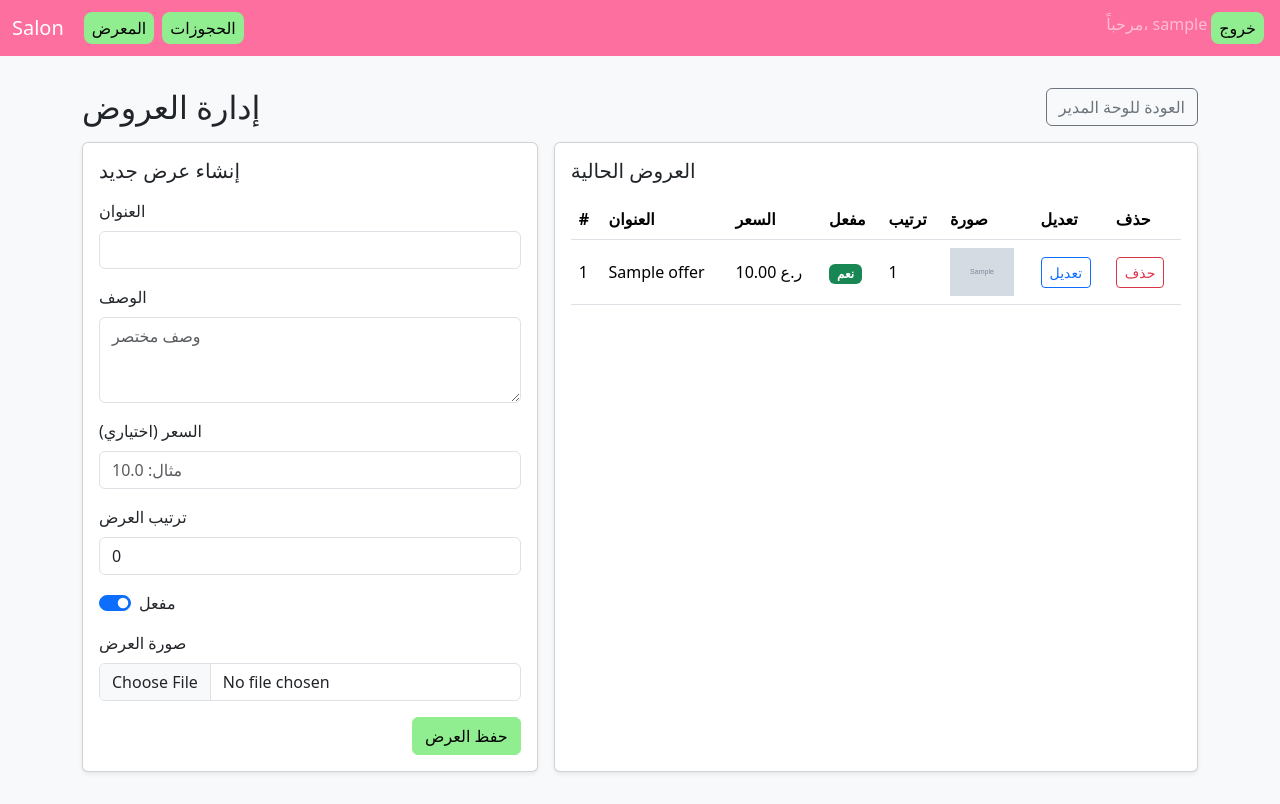
After one commit to citybeachgulf-droid/salon, a Flask app: page /admin/offers in a window 1280 px wide. The commit adds this page. Run offline with Flask 3, Linux system fonts and the light colour scheme; the visitor is signed in with stand-in values (Sample User, id 1); tables that the repository leaves empty hold one stand-in row (values such as "Sample post"); grey boxes marked "Sample" are stand-in pictures.

Commit message:
feat: Add offers management and display (#44)
Co-authored-by: Cursor Agent <cursoragent@cursor.com>

```diff
--- a/salon_flask/routes/main.py
+++ b/salon_flask/routes/main.py
@@ -2,7 +2,7 @@ from flask import Blueprint, render_template, request, redirect, url_for, flash,
 from extensions import db
 from models import Employee, User
 from flask import session, redirect, url_for, flash
-from models import Employee, User, Service, Booking, Supplier
+from models import Employee, User, Service, Booking, Supplier, Offer
 from sqlalchemy import func
 from datetime import datetime, date, timedelta
 from models import Service, Employee, Customer, Sale, SaleItem,Inventory
@@ -22,6 +22,7 @@ pos_bp = Blueprint('pos', __name__, template_folder='../templates')
 
 main_bp = Blueprint('main', __name__, template_folder='../templates')
 UPLOAD_FOLDER = 'static/uploads/services'
+OFFERS_UPLOAD_FOLDER = 'static/uploads/offers'
 
 from sqlalchemy import func
 from models import Employee, Booking, Service
@@ -32,7 +33,8 @@ def home():
     services = Service.query.all()
     employees = Employee.query.all()
     categories = _load_gallery_categories()
-    return render_template('customer_home.html', services=services, employees=employees, categories=categories)
+    offers = Offer.query.filter_by(active=True).order_by(Offer.sort_order.asc(), Offer.created_at.desc()).all()
+    return render_template('customer_home.html', services=services, employees=employees, categories=categories, offers=offers)
 
 
 
@@ -174,6 +176,103 @@ def services_list():
     services = Service.query.all()
     employees = Employee.query.all()
     return render_template('admin_services.html', services=services, employees=employees)
+
+
+# -----------------------------
+# Admin: Offers CRUD
+# -----------------------------
+@main_bp.route('/admin/offers', methods=['GET', 'POST'])
+def admin_offers():
+    if session.get('role') != 'admin':
+        return "Access Denied", 403
+
+    os.makedirs(OFFERS_UPLOAD_FOLDER, exist_ok=True)
+
+    if request.method == 'POST':
+        action = (request.form.get('action') or 'create').strip()
+
+        if action == 'create':
+            title = (request.form.get('title') or '').strip()
+            description = (request.form.get('description') or '').strip() or None
+            price_str = (request.form.get('price') or '').strip()
+            active_val = request.form.get('active')
+            sort_order_str = (request.form.get('sort_order') or '0').strip()
+            image_file = request.files.get('image')
+
+            if not title:
+                flash('العنوان مطلوب.', 'danger')
+                return redirect(url_for('main.admin_offers'))
+
+            image_url = None
+            if image_file and image_file.filename:
+                filename = secure_filename(image_file.filename)
+                unique_name = f"{uuid.uuid4().hex}_{filename}"
+                save_path = os.path.join(OFFERS_UPLOAD_FOLDER, unique_name)
+                os.makedirs(os.path.dirname(save_path), exist_ok=True)
+                image_file.save(save_path)
+                image_url = f"uploads/offers/{unique_name}"
+
+            try:
+                price = Decimal(str(price_str)) if price_str else None
+            except Exception:
+                price = None
+            try:
+                sort_order = int(sort_order_str)
+            except Exception:
+                sort_order = 0
+            is_active = True if (active_val and str(active_val).lower() in ['1','true','yes','on']) else False
+
+            offer = Offer(title=title, description=description, price=price, image_url=image_url, active=is_active, sort_order=sort_order)
+            db.session.add(offer)
+            db.session.commit()
+            flash('تم إنشاء العرض بنجاح.', 'success')
+            return redirect(url_for('main.admin_offers'))
+
+        if action == 'update':
+            offer_id = request.form.get('id')
+            offer = Offer.query.get_or_404(offer_id)
+            offer.title = (request.form.get('title') or offer.title).strip()
+            offer.description = (request.form.get('description') or '').strip() or None
+            price_str = (request.form.get('price') or '').strip()
+            try:
+                offer.price = Decimal(str(price_str)) if price_str else None
+            except Exception:
+                pass
+            sort_order_str = (request.form.get('sort_order') or '').strip()
+            try:
+                offer.sort_order = int(sort_order_str) if sort_order_str else offer.sort_order
+            except Exception:
+                pass
+            active_val = request.form.get('active')
+            if active_val is not None:
+                offer.active = True if str(active_val).lower() in ['1','true','yes','on'] else False
+
+            image_file = request.files.get('image')
+            if image_file and image_file.filename:
+                filename = secure_filename(image_file.filename)
+                unique_name = f"{uuid.uuid4().hex}_{filename}"
+                save_path = os.path.join(OFFERS_UPLOAD_FOLDER, unique_name)
+                os.makedirs(os.path.dirname(save_path), exist_ok=True)
+                image_file.save(save_path)
+                offer.image_url = f"uploads/offers/{unique_name}"
+
+            db.session.commit()
+            flash('تم تحديث العرض.', 'success')
+            return redirect(url_for('main.admin_offers'))
+
+    offers = Offer.query.order_by(Offer.sort_order.asc(), Offer.created_at.desc()).all()
+    return render_template('admin_offers.html', offers=offers)
+
+
+@main_bp.route('/admin/offers/<int:offer_id>/delete', methods=['POST'])
+def delete_offer(offer_id):
+    if session.get('role') != 'admin':
+        return "Access Denied", 403
+    offer = Offer.query.get_or_404(offer_id)
+    db.session.delete(offer)
+    db.session.commit()
+    flash('تم حذف العرض.', 'success')
+    return redirect(url_for('main.admin_offers'))
 
 
 
--- a/salon_flask/templates/admin_dashboard.html
+++ b/salon_flask/templates/admin_dashboard.html
@@ -20,6 +20,7 @@
     <a href="{{ url_for('main.pos_bookings') }}" class="bg-green-400 text-black py-2 px-4 rounded-lg shadow hover:bg-green-500 transition">الحجوزات</a>
     <a href="{{ url_for('main.pos_dashboard') }}" class="bg-green-400 text-black py-2 px-4 rounded-lg shadow hover:bg-green-500 transition">POS</a>
     <a href="{{ url_for('main.admin_gallery') }}" class="bg-green-400 text-black py-2 px-4 rounded-lg shadow hover:bg-green-500 transition">إضافة صور المعرض</a>
+    <a href="{{ url_for('main.admin_offers') }}" class="bg-green-400 text-black py-2 px-4 rounded-lg shadow hover:bg-green-500 transition">العروض</a>
     <a href="{{ url_for('main.unpaid_invoices') }}" class="bg-green-600 text-white py-2 px-4 rounded-lg shadow hover:bg-green-700 transition">الفواتير الغير مدفوعة</a>
     <a href="{{ url_for('main.monthly_reports') }}" class="bg-green-400 text-black py-2 px-4 rounded-lg shadow hover:bg-green-500 transition">التقارير الشهرية</a>
 </nav>
--- /dev/null
+++ b/salon_flask/templates/admin_offers.html
@@ -0,0 +1,142 @@
+{% extends 'layout.html' %}
+{% block content %}
+<div class="py-2">
+  <div class="d-flex justify-content-between align-items-center mb-3">
+    <h2 class="m-0">إدارة العروض</h2>
+    <a class="btn btn-outline-secondary" href="{{ url_for('main.admin_dashboard') }}">العودة للوحة المدير</a>
+  </div>
+
+  <div class="row g-3">
+    <div class="col-12 col-lg-5">
+      <div class="card p-3 shadow-sm h-100">
+        <h5 class="mb-3">إنشاء عرض جديد</h5>
+        <form action="{{ url_for('main.admin_offers') }}" method="post" enctype="multipart/form-data">
+          <input type="hidden" name="action" value="create">
+          <div class="mb-3">
+            <label class="form-label">العنوان</label>
+            <input type="text" name="title" class="form-control" required>
+          </div>
+          <div class="mb-3">
+            <label class="form-label">الوصف</label>
+            <textarea name="description" class="form-control" rows="3" placeholder="وصف مختصر"></textarea>
+          </div>
+          <div class="mb-3">
+            <label class="form-label">السعر (اختياري)</label>
+            <input type="number" name="price" step="0.01" class="form-control" placeholder="مثال: 10.0">
+          </div>
+          <div class="mb-3">
+            <label class="form-label">ترتيب العرض</label>
+            <input type="number" name="sort_order" class="form-control" value="0">
+          </div>
+          <div class="form-check form-switch mb-3">
+            <input class="form-check-input" type="checkbox" id="create_active" name="active" checked>
+            <label class="form-check-label" for="create_active">مفعل</label>
+          </div>
+          <div class="mb-3">
+            <label class="form-label">صورة العرض</label>
+            <input type="file" name="image" class="form-control" accept="image/*">
+          </div>
+          <div class="text-end">
+            <button type="submit" class="btn btn-success">حفظ العرض</button>
+          </div>
+        </form>
+      </div>
+    </div>
+
+    <div class="col-12 col-lg-7">
+      <div class="card p-3 shadow-sm h-100">
+        <h5 class="mb-3">العروض الحالية</h5>
+        {% if offers %}
+        <div class="table-responsive">
+          <table class="table align-middle">
+            <thead>
+              <tr>
+                <th>#</th>
+                <th>العنوان</th>
+                <th>السعر</th>
+                <th>مفعل</th>
+                <th>ترتيب</th>
+                <th>صورة</th>
+                <th>تعديل</th>
+                <th>حذف</th>
+              </tr>
+            </thead>
+            <tbody>
+              {% for o in offers %}
+              <tr>
+                <td>{{ o.id }}</td>
+                <td>{{ o.title }}</td>
+                <td>{% if o.price is not none %}{{ o.price }} ر.ع{% else %}-{% endif %}</td>
+                <td>
+                  {% if o.active %}
+                  <span class="badge bg-success">نعم</span>
+                  {% else %}
+                  <span class="badge bg-secondary">لا</span>
+                  {% endif %}
+                </td>
+                <td>{{ o.sort_order }}</td>
+                <td>
+                  {% if o.image_url %}
+                  <img src="{{ url_for('static', filename=o.image_url) }}" alt="{{ o.title }}" style="width:64px;height:48px;object-fit:cover;"/>
+                  {% else %}-{% endif %}
+                </td>
+                <td>
+                  <button class="btn btn-sm btn-outline-primary" type="button" data-bs-toggle="collapse" data-bs-target="#edit{{o.id}}">تعديل</button>
+                </td>
+                <td>
+                  <form action="{{ url_for('main.delete_offer', offer_id=o.id) }}" method="post" onsubmit="return confirm('تأكيد حذف العرض؟');">
+                    <button class="btn btn-sm btn-outline-danger" type="submit">حذف</button>
+                  </form>
+                </td>
+              </tr>
+              <tr class="collapse" id="edit{{o.id}}">
+                <td colspan="8">
+                  <form action="{{ url_for('main.admin_offers') }}" method="post" enctype="multipart/form-data" class="border rounded p-3">
+                    <input type="hidden" name="action" value="update">
+                    <input type="hidden" name="id" value="{{ o.id }}">
+                    <div class="row g-3">
+                      <div class="col-md-6">
+                        <label class="form-label">العنوان</label>
+                        <input type="text" class="form-control" name="title" value="{{ o.title }}">
+                      </div>
+                      <div class="col-md-6">
+                        <label class="form-label">السعر (اختياري)</label>
+                        <input type="number" step="0.01" class="form-control" name="price" value="{{ o.price }}">
+                      </div>
+                      <div class="col-12">
+                        <label class="form-label">الوصف</label>
+                        <textarea name="description" rows="2" class="form-control">{{ o.description }}</textarea>
+                      </div>
+                      <div class="col-md-4">
+                        <label class="form-label">ترتيب العرض</label>
+                        <input type="number" class="form-control" name="sort_order" value="{{ o.sort_order }}">
+                      </div>
+                      <div class="col-md-4 d-flex align-items-center">
+                        <div class="form-check form-switch mt-4">
+                          <input class="form-check-input" type="checkbox" id="active{{o.id}}" name="active" {% if o.active %}checked{% endif %}>
+                          <label class="form-check-label" for="active{{o.id}}">مفعل</label>
+                        </div>
+                      </div>
+                      <div class="col-md-4">
+                        <label class="form-label">صورة جديدة (اختياري)</label>
+                        <input type="file" name="image" class="form-control" accept="image/*">
+                      </div>
+                    </div>
+                    <div class="text-end mt-3">
+                      <button class="btn btn-primary" type="submit">حفظ التعديلات</button>
+                    </div>
+                  </form>
+                </td>
+              </tr>
+              {% endfor %}
+            </tbody>
+          </table>
+        </div>
+        {% else %}
+        <div class="alert alert-info">لا توجد عروض حالياً.</div>
+        {% endif %}
+      </div>
+    </div>
+  </div>
+</div>
+{% endblock %}
```
Also changed, not shown: salon_flask/migrations/versions/bbf787227e37_add_offers_table.py (added, +47 -0 lines), salon_flask/models.py (+12 -0 lines), salon_flask/templates/customer_home.html (+24 -16 lines).
